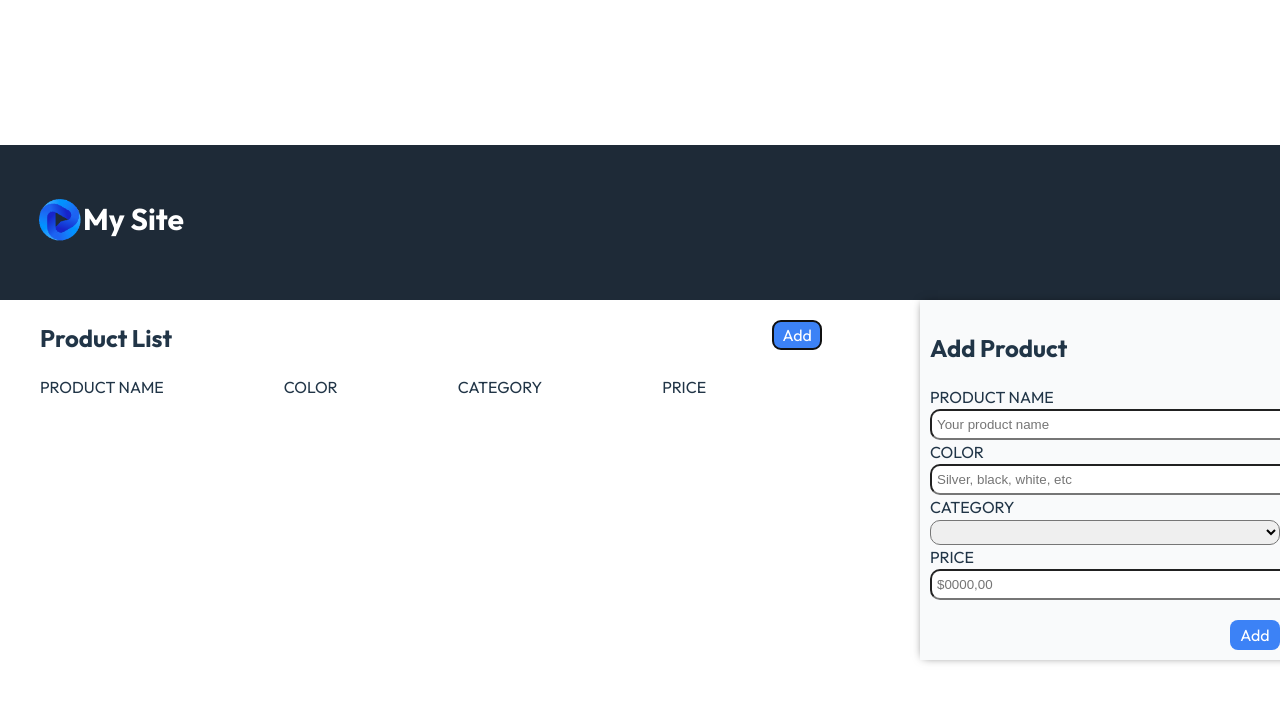
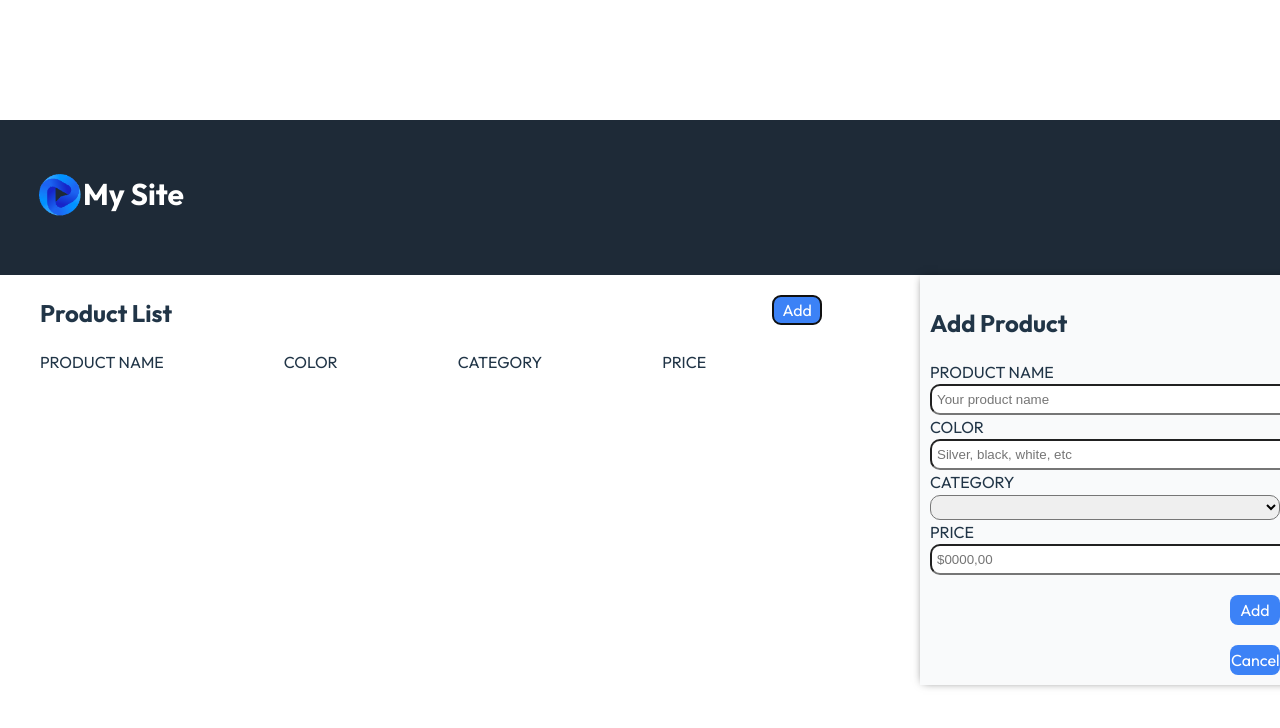
Before and after one commit to JuanCamiloClement/proyecto-inicial-MIR, a React (Vite) app in the folder proyecto-inicial-MIR/: page / in a window 1280 px wide. Both pictures are taken after a click on the button "Add". Shown: the top 728 px of the page. Built offline with nearby package versions, Linux system fonts and the light colour scheme.

Commit message:
boton cancel esconde formularios

```diff
--- a/proyecto-inicial-MIR/src/App.jsx
+++ b/proyecto-inicial-MIR/src/App.jsx
@@ -30,12 +30,24 @@ const App = () => {
     setShow(false);
   }
 
+  const handleHide = () => setShow(false);
+
+  const handleDelete = () => {
+    const filteredList = list.filter((element) => element !== selectedObject);
+    setList([filteredList]);
+  }
+
   return (
     <div className="container">
       <Header/>
       <div className="container__content">
-        <List list={list} onClick={handleClick}/>
-        {show && <Form onAddProduct={handleAddProduct} onUpdateProduct={handleUpdateProduct} objectToEdit={selectedObject}/>}
+        <List list={list} onClick={handleClick} onDelete={handleDelete}/>
+        {show && <Form
+                  onAddProduct={handleAddProduct}
+                  onUpdateProduct={handleUpdateProduct}
+                  objectToEdit={selectedObject}
+                  onHandleHide={handleHide}
+        />}
       </div>
     </div>
   );
--- a/proyecto-inicial-MIR/src/components/Form/index.jsx
+++ b/proyecto-inicial-MIR/src/components/Form/index.jsx
@@ -3,7 +3,7 @@ import "./Form.scss";
 
 const Form = (props) => {
 
-  const { onAddProduct, objectToEdit, onUpdateProduct } = props;
+  const { onAddProduct, objectToEdit, onUpdateProduct, onHandleHide } = props;
 
   const [object, setObject] = useState({});
 
@@ -73,8 +73,8 @@ const Form = (props) => {
             placeholder="$0000,00"
             value={editableObject?.price}
           />
-          <br />
-          {editableObject ? <div><button type="submit">Update</button><button>Cancel</button></div> : <button type="submit">Add</button>}
+          {editableObject ? <div><button type="submit">Update</button></div> : <button type="submit">Add</button>}
+          <button onClick={onHandleHide}>Cancel</button>
         </form>
 
       </section>
--- a/proyecto-inicial-MIR/src/components/Item/index.jsx
+++ b/proyecto-inicial-MIR/src/components/Item/index.jsx
@@ -1,7 +1,7 @@
 import React from "react";
 
 const Item = (props) => {
-  const { name, color, category, price, onClick } = props;
+  const { name, color, category, price, onClick, onDelete } = props;
 
   return (
           <div className="item-spans">
@@ -10,7 +10,7 @@ const Item = (props) => {
             <span>{category}</span>
             <span>{price}</span>
             <button className="button" onClick={onClick}>Edit</button>
-            <button className="button">Delete</button>
+            <button className="button" onClick={onDelete}>Delete</button>
           </div>
   );
 };
--- a/proyecto-inicial-MIR/src/components/List/index.jsx
+++ b/proyecto-inicial-MIR/src/components/List/index.jsx
@@ -2,7 +2,7 @@ import React from "react";
 import Item from "../Item";
 
 const List = (props) => {
-  const { list, onClick } = props;
+  const { list, onClick, onDelete} = props;
 
   return (
     <article className="container__content--list">
@@ -25,6 +25,7 @@ const List = (props) => {
                 category={object.category}
                 price={object.price}
                 onClick={()=>onClick(object)}
+                onDelete={onDelete}
             />
         ))}
       </div>
```
